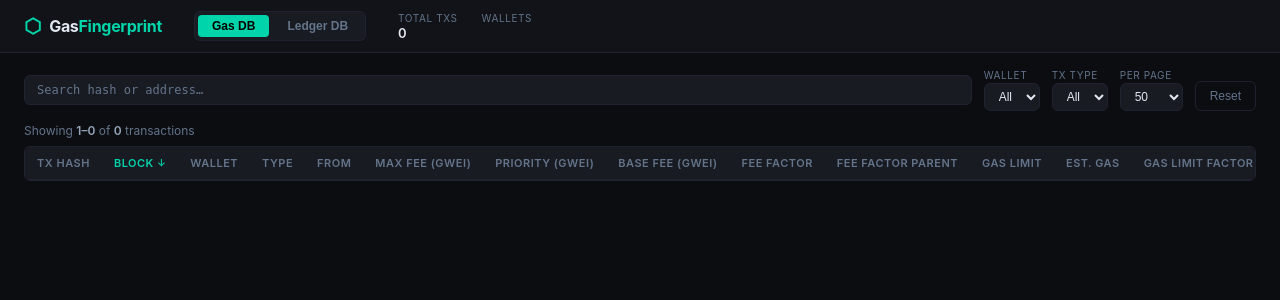
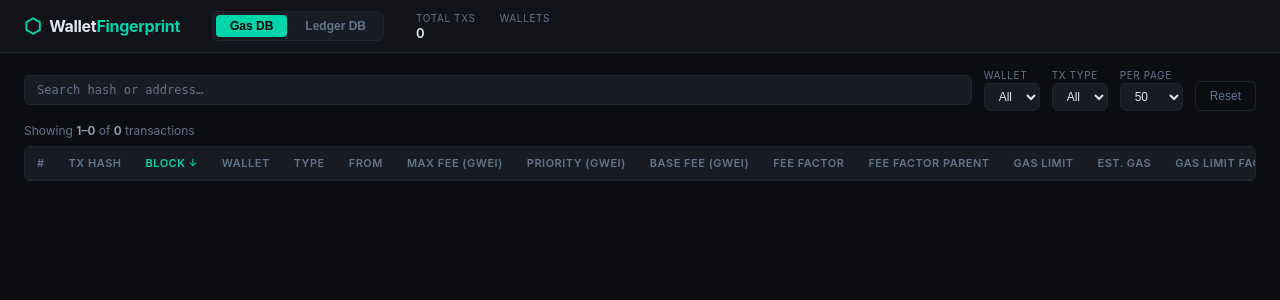
Before and after one commit to yaniswmr/wallet-fingerprint, a Flask app: page / in a window 1280 px wide. Shown: the top 300 px of the page. Run offline with Flask 3, Linux system fonts and the light colour scheme; data that the repository does not hold is empty.

Commit message:
fix front

```diff
--- a/frontapp/static/app.js
+++ b/frontapp/static/app.js
@@ -179,9 +179,12 @@ async function loadPage() {
   document.getElementById("result-count").innerHTML =
     `Showing <span>${from}–${to}</span> of <span>${data.total.toLocaleString()}</span> transactions`;
 
+  const offset = (state.page - 1) * state.per_page;
+
   if (state.db === "gas") {
-    tbody.innerHTML = data.rows.map(r => `
+    tbody.innerHTML = data.rows.map((r, i) => `
       <tr>
+        <td class="row-num">${offset + i + 1}</td>
         <td>${hashCell(r.hash)}</td>
         <td>${r.block ? r.block.toLocaleString() : "—"}</td>
         <td>${walletBadge(r.wallet)}</td>
@@ -198,8 +201,9 @@ async function loadPage() {
       </tr>
     `).join("");
   } else {
-    tbody.innerHTML = data.rows.map(r => `
+    tbody.innerHTML = data.rows.map((r, i) => `
       <tr>
+        <td class="row-num">${offset + i + 1}</td>
         <td>${hashCell(r.hash)}</td>
         <td>${r.block ? r.block.toLocaleString() : "—"}</td>
         <td>${tierBadge(r.tier)}</td>
--- a/frontapp/static/style.css
+++ b/frontapp/static/style.css
@@ -296,6 +296,11 @@ tr:hover .copy-btn { opacity: 1; }
 .txtype-2 { background: #00d4aa22; color: #00d4aa; border: 1px solid #00d4aa44; }
 .txtype-4 { background: #a78bfa22; color: #a78bfa; border: 1px solid #a78bfa44; }
 
+/* Row number */
+.col-num { width: 42px; text-align: center; color: var(--text-muted); }
+.row-num { text-align: center; color: var(--border); font-size: 11px; user-select: none; }
+tr:hover .row-num { color: var(--text-muted); }
+
 /* Numeric cells */
 .num { text-align: center; }
 .num-hi { color: var(--danger); }
--- a/frontapp/templates/index.html
+++ b/frontapp/templates/index.html
@@ -11,7 +11,7 @@
     <div class="header-inner">
       <div class="logo">
         <span class="logo-icon">⬡</span>
-        <span class="logo-text">Gas<span class="accent">Fingerprint</span></span>
+        <span class="logo-text">Wallet<span class="accent">Fingerprint</span></span>
       </div>
 
       <!-- DB tabs -->
@@ -78,6 +78,7 @@
       <table id="gas-table">
         <thead>
           <tr>
+            <th class="col-num">#</th>
             <th data-col="hash">Tx Hash</th>
             <th data-col="block" class="sortable active desc">Block</th>
             <th data-col="wallet">Wallet</th>
@@ -102,6 +103,7 @@
       <table id="ledger-table" class="hidden">
         <thead>
           <tr>
+            <th class="col-num">#</th>
             <th data-col="hash">Tx Hash</th>
             <th data-col="block" class="sortable active desc">Block</th>
             <th data-col="tier">Tier</th>
```
